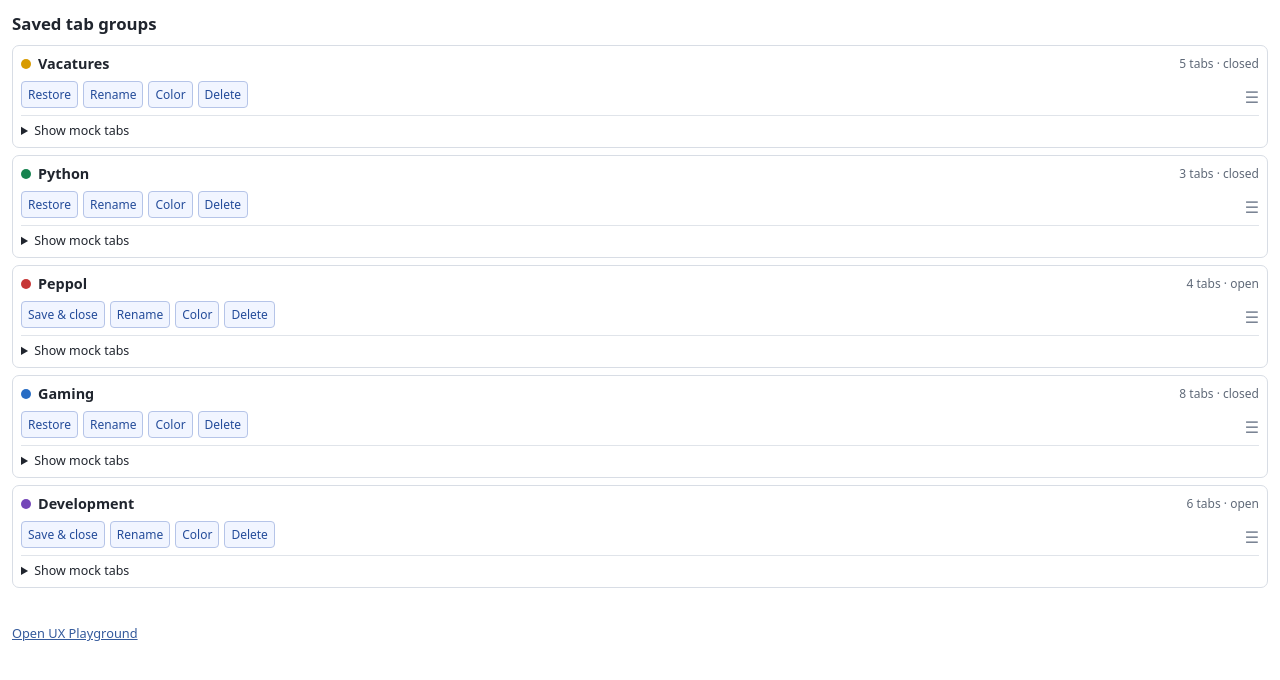
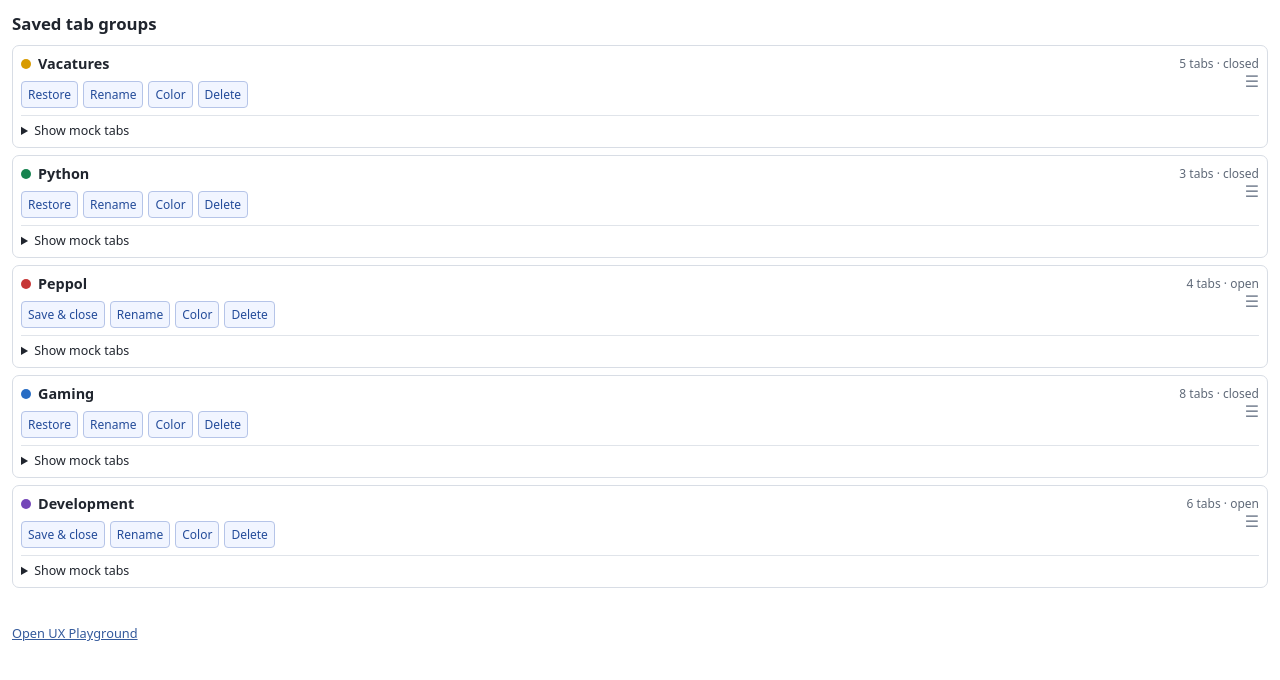
Before and after one commit to daniele-f/saved-tabs-extension, a website with bundled scripts: page popup/popup.html in a window 1280 px wide. Built offline with nearby package versions, Linux system fonts and the light colour scheme; some packages are replaced by stand-ins of ours.

Commit message:
fix: align drag handle with group controls

```diff
--- a/shared/group-view.js
+++ b/shared/group-view.js
@@ -80,7 +80,10 @@
     list.append(item);
   }
   details.append(detailsSummary, list);
-  card.append(summary, actions, details);
+  const primary = document.createElement('div');
+  primary.className = 'group-primary';
+  primary.append(summary, actions);
+  card.append(primary, details);
   return card;
 }
 
--- a/shared/ui.css
+++ b/shared/ui.css
@@ -4,9 +4,9 @@
 h1 { font-size: 1.05rem; margin: 0 0 10px; } .subtle { color: light-dark(#5f6978, #bac3d0); font-size: .83rem; }
 button, select, input { font: inherit; } button { cursor: pointer; } .toolbar { display:flex; gap:8px; align-items:center; margin-bottom:10px; }
 .toolbar select, .toolbar input { flex:1; min-width:0; padding:6px; border:1px solid light-dark(#bcc4cf, #687383); border-radius:5px; background:transparent; color:inherit; }
-.group-list { display:grid; gap:7px; } .group-card { position:relative; border:1px solid light-dark(#d8dde5, #515b67); border-radius:7px; padding:8px; }
+.group-list { display:grid; gap:7px; } .group-card { border:1px solid light-dark(#d8dde5, #515b67); border-radius:7px; padding:8px; }.group-primary { position:relative; }
 .group-summary { display:flex; align-items:center; gap:7px; } .group-summary strong { flex:1; font-size:.9rem; } .group-color { width:10px; height:10px; border-radius:50%; }
-.group-drag-handle { position:absolute; right:8px; top:50%; transform:translateY(-50%); color:light-dark(#7a8494,#aeb7c4); font-size:1rem; line-height:1; cursor:grab; user-select:none; }.group-drag-handle:active { cursor:grabbing; }.group-card.is-dragging { opacity:.45; }.group-card.is-drop-target { outline:2px solid light-dark(#5b77bd,#a8c2ff); outline-offset:2px; }
+.group-drag-handle { position:absolute; right:0; top:50%; transform:translateY(-50%); color:light-dark(#7a8494,#aeb7c4); font-size:1rem; line-height:1; cursor:grab; user-select:none; }.group-drag-handle:active { cursor:grabbing; }.group-card.is-dragging { opacity:.45; }.group-card.is-drop-target { outline:2px solid light-dark(#5b77bd,#a8c2ff); outline-offset:2px; }
 .group-meta { color:light-dark(#5f6978,#c1c8d2); font-size:.75rem; white-space:nowrap; }.group-actions { display:flex; gap:5px; flex-wrap:wrap; margin-top:8px; }
 .group-action, .link-button { border:1px solid light-dark(#b5c4e8,#6175a0); background:light-dark(#f1f5ff,#2c3b5c); color:light-dark(#244c9a,#cfdbff); border-radius:4px; padding:4px 6px; font-size:.75rem; }
 .group-details { margin-top:7px; font-size:.78rem; } .group-details ul { margin:5px 0 0; padding-left:19px; color:light-dark(#526071,#bec7d5); }.status { min-height:1.4em; margin:9px 0 0; font-size:.78rem; color:light-dark(#345a9c,#bed0ff); }.empty-state { color:light-dark(#5f6978,#bac3d0); }
```
